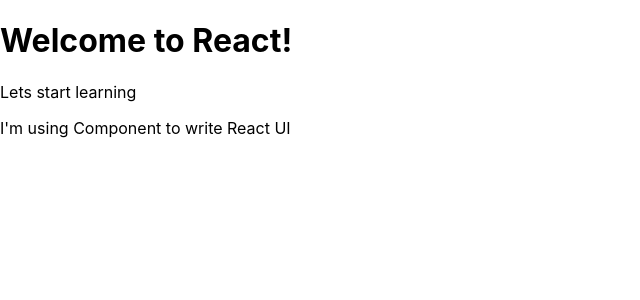
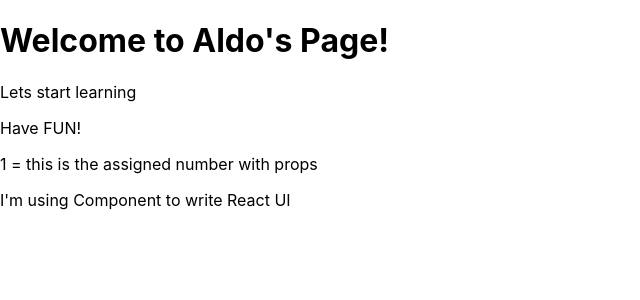
Before and after one commit to AldoIrvine111/studyreact, a React (Create React App) app: page / in a window 1280 px wide. Shown: the top 300 px of the page, without its empty margins (0-640 px from the left). Built offline with nearby package versions, Linux system fonts and the light colour scheme.

Commit message:
Using properties to pass a data value

```diff
--- a/src/index.js
+++ b/src/index.js
@@ -2,17 +2,25 @@
 import ReactDOM from 'react-dom';
 import './index.css';
 
-function Hello() {
+function Hello( {library, message, number} ) {
+  console.log(library) ;
+  console.log(message) ;
+  console.log(number) ;
   return (
-  <div>
-    <h1>Welcome to React!</h1>
-    <p>Lets start learning</p>
-    <p>I'm using Component to write React UI</p>
-  </div>
+    <div>
+      <h1>Welcome to {library}!</h1>
+      <p>Lets start learning</p>
+      <p>{message}</p>
+      <p>{number} = this is the assigned number with props</p>
+      <p>I'm using Component to write React UI</p>
+    </div>
   )
 }
 
 ReactDOM.render(
-  <Hello /> ,
+  <Hello
+    library="Aldo's Page"
+    message="Have FUN!"
+    number={1} />,
   document.getElementById('root')
 );
```
